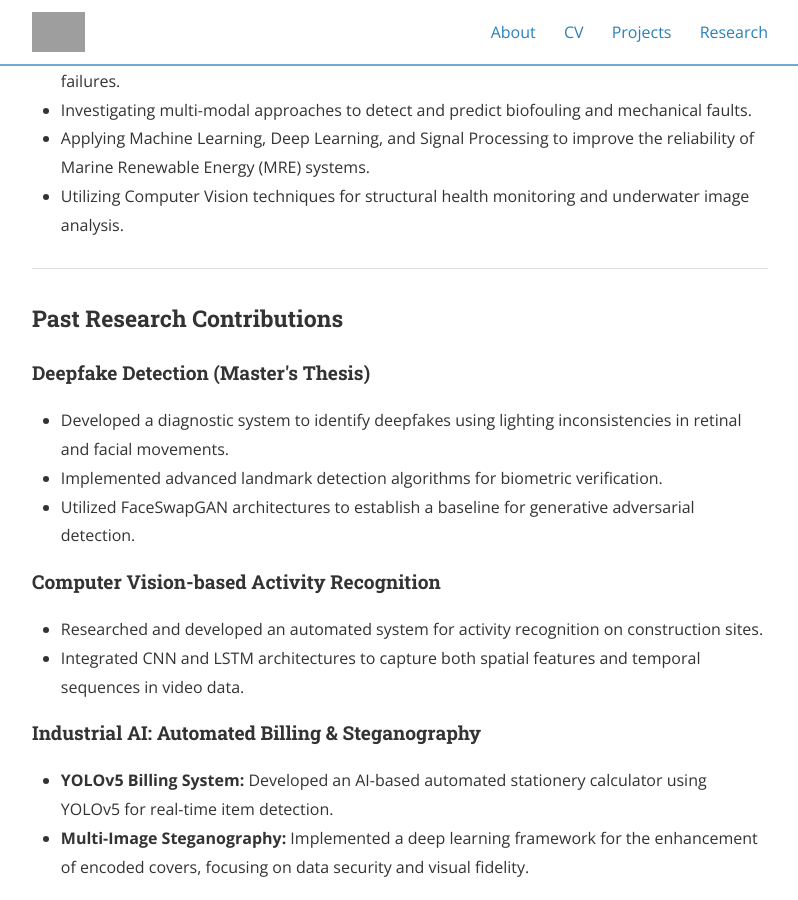
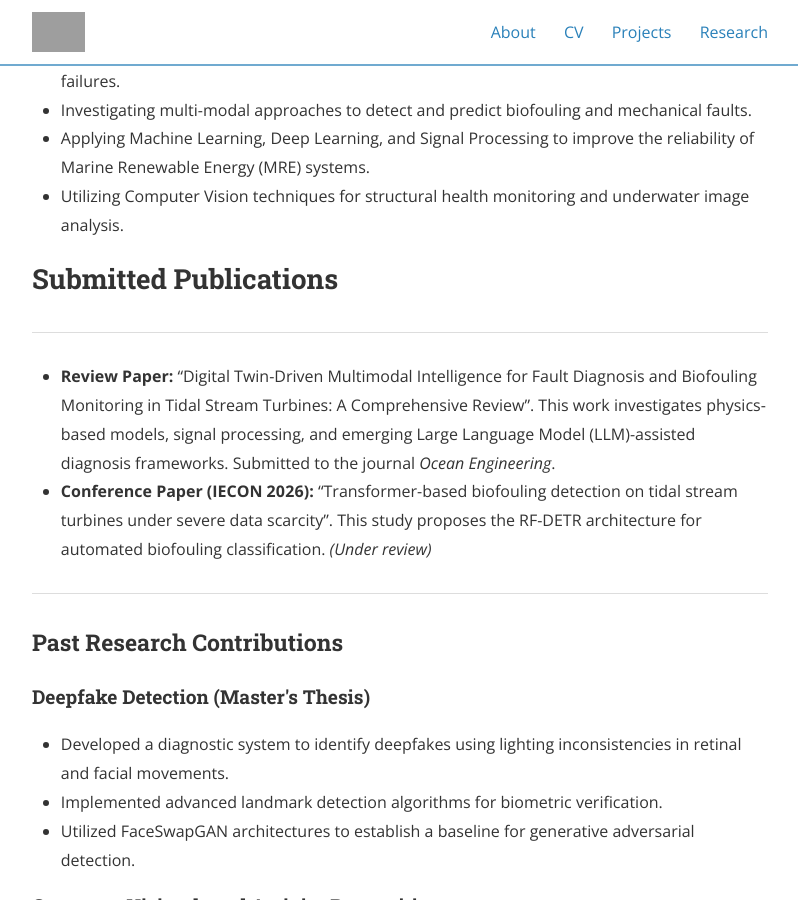
Before and after one commit to Ehsaanali/Ehsaanali.github.io, a Jekyll site: the page built from research.md, in a window 1280 px wide and 900 px high, scrolled down 563 px. Shown: the whole window, without its empty margins (240-1038 px from the left). Built offline with Jekyll 4.4.1, drawn with Linux system fonts in a browser that asks for light colours; nearby versions of some CDN libraries; grey boxes are pictures that could not be loaded.

Commit message:
Update research.md

```diff
--- a/research.md
+++ b/research.md
@@ -28,7 +28,23 @@ nav_order: 4
   <li>Applying Machine Learning, Deep Learning, and Signal Processing to improve the reliability of Marine Renewable Energy (MRE) systems.</li>
   <li>Utilizing Computer Vision techniques for structural health monitoring and underwater image analysis.</li>
 </ul>
+<h2>Submitted Publications</h2>
+<hr>
+<ul>
+    <li>
+        <strong>Review Paper:</strong>
+        “Digital Twin-Driven Multimodal Intelligence for Fault Diagnosis and Biofouling Monitoring in Tidal Stream Turbines: A Comprehensive Review”.
+        This work investigates physics-based models, signal processing, and emerging Large Language Model (LLM)-assisted diagnosis frameworks.
+        Submitted to the journal <em>Ocean Engineering</em>.
+    </li>
 
+    <li>
+        <strong>Conference Paper (IECON 2026):</strong>
+        “Transformer-based biofouling detection on tidal stream turbines under severe data scarcity”.
+        This study proposes the RF-DETR architecture for automated biofouling classification.
+        <em>(Under review)</em>
+    </li>
+</ul>
 <hr>
 
 <h3>Past Research Contributions</h3>
```
